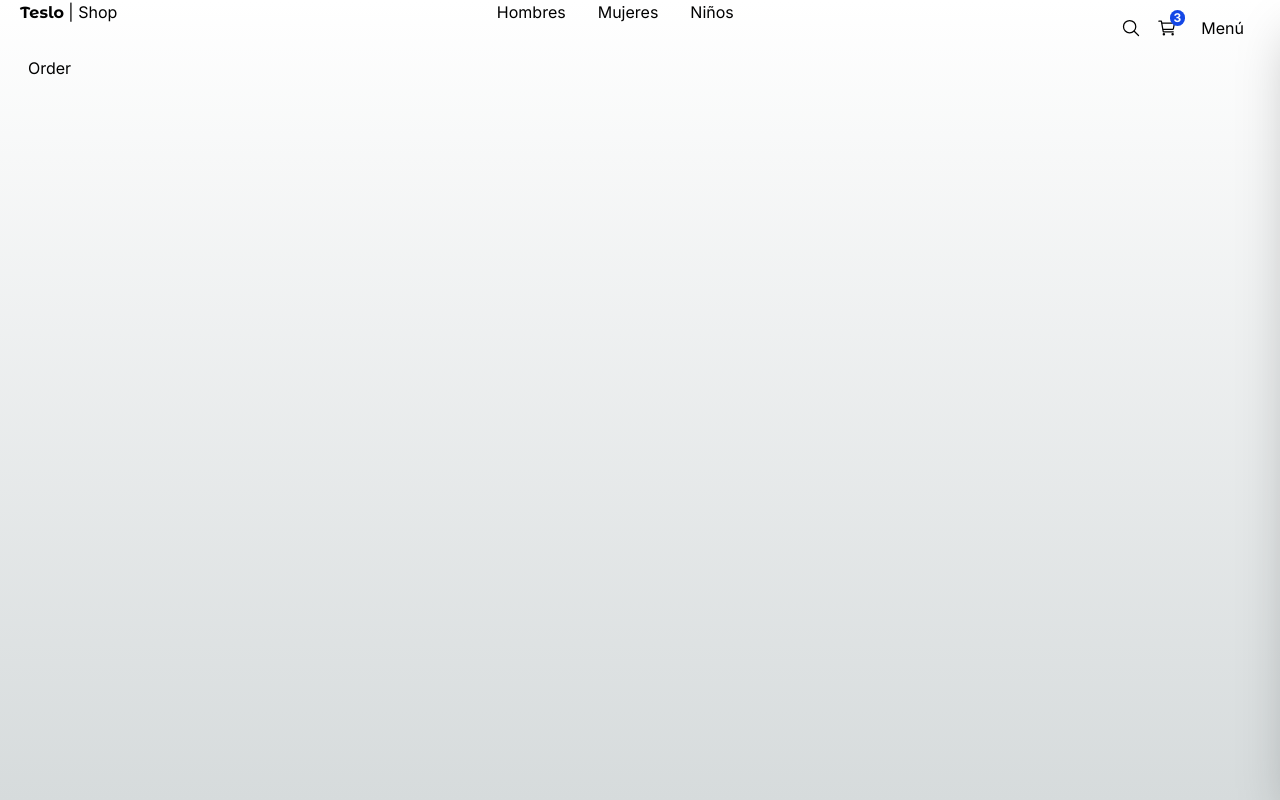
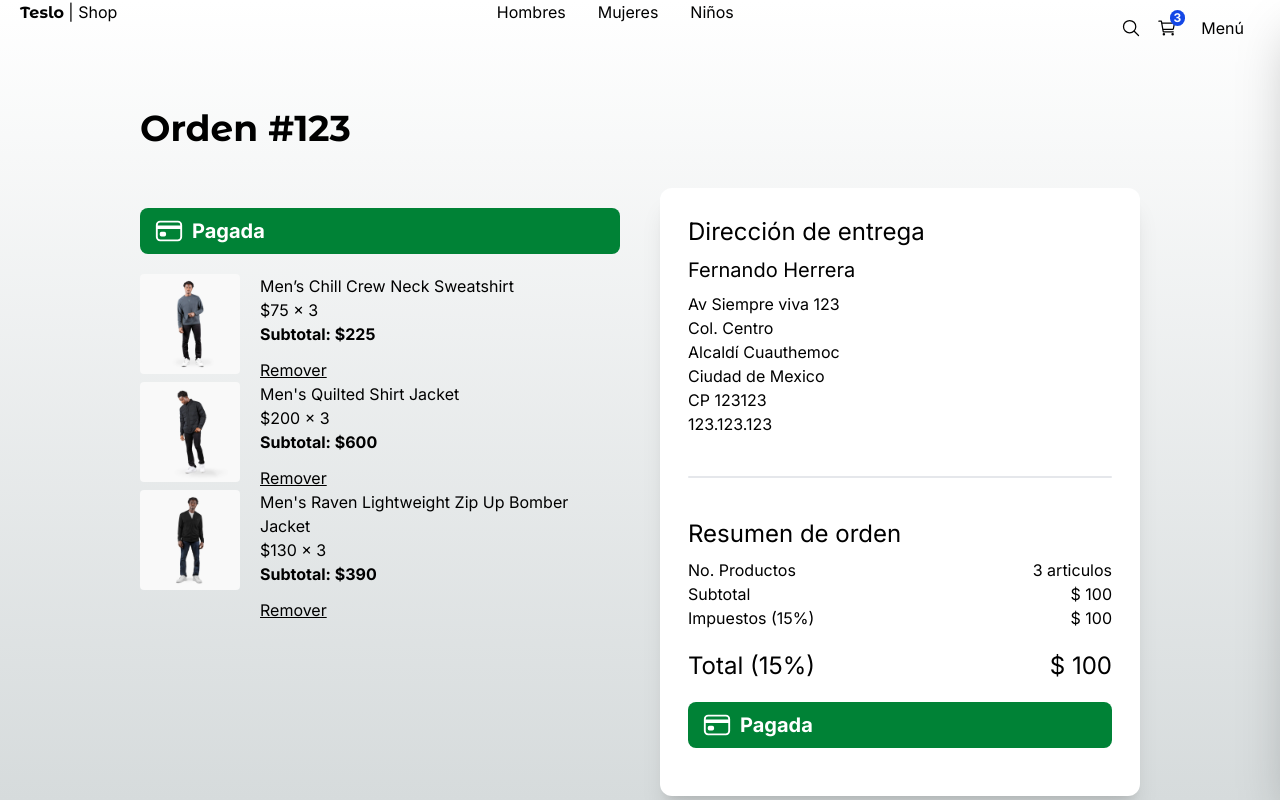
Before and after one commit to EmanuelEDiaz/eccomerceTeslo, a Next.js app: page /orders/123 in a window 1280 px wide. Built offline with nearby package versions, Linux system fonts and the light colour scheme.

Commit message:
disclamer link and order ui

```diff
--- a/app/(shop)/checkout/page.tsx
+++ b/app/(shop)/checkout/page.tsx
@@ -31,8 +31,8 @@
                   width={100}
                   height={100}
                   style={{
-                    width:'100px',
-                    height:'100px'
+                    width: "100px",
+                    height: "100px",
                   }}
                   alt={product.title}
                   className="mr-5 rounded"
@@ -59,13 +59,9 @@
               <p>Ciudad de Mexico</p>
               <p>CP 123123</p>
               <p>123.123.123</p>
-
             </div>
             {/* Divider */}
-            <div
-              className="w-full h-0.5 rounded bg-gray-200 mb-10"
-            />
-
+            <div className="w-full h-0.5 rounded bg-gray-200 mb-10" />
 
             <h2 className="text-2xl mb-2">Resumen de orden</h2>
             <div className="grid grid-cols-2">
@@ -80,17 +76,29 @@
 
               <span className="mt-5 text-2xl">Total (15%)</span>
               <span className="mt-5 text-2xl text-right">$ 100</span>
-
             </div>
 
             <div className="mt-5 mb-2 w-full">
+              <p className="mb-5">
+                {/* Disclaimer */}
+                <span className="text-xs">
+                  Al hacer clic en "Colocar orden", aceptas nuestros{" "}
+                  <a href="#" className="underline">
+                    términos y condiciones
+                  </a>{" "}
+                  y{" "}
+                  <a href="#" className="underline">
+                    política de privacidad
+                  </a>
+                </span>
+              </p>
               <Link
-              className="flex btn-primary justify-center"
-              href="/orders/123">
+                className="flex btn-primary justify-center"
+                href="/orders/123"
+              >
                 Colocar orden
               </Link>
             </div>
-
           </div>
         </div>
       </div>
--- a/app/(shop)/orders/[id]/page.tsx
+++ b/app/(shop)/orders/[id]/page.tsx
@@ -1,11 +1,118 @@
+import { Title } from "@/components";
+import { initialData } from "@/seed/seed";
+import clsx from "clsx";
+import Image from "next/image";
+import Link from "next/link";
+import { IoCardOutline } from "react-icons/io5";
 
+const productInCart = [
+  initialData.products[0],
+  initialData.products[1],
+  initialData.products[2],
+];
+export default async function Order({
+  params,
+}: {
+  params: Promise<{ id: string }>;
+}) {
+  const { id } = await params;
+  // TODO: Verificar
 
-export default function Order() {
-return (
+  return (
+    <div className="flex justify-center items-center mb-72 px-10 sm:px-0">
+      <div className="flex flex-col w-[1000px]">
+        <Title title={`Orden #${id}`} />
 
-      <div className="">
-        <h1> Order</h1>
+        <div className="grid grid-cols-1 sm:grid-cols-2 gap-10">
+          {/* Carrito */}
+          <div className="flex flex-col mt-5">
+            <div
+              className={clsx(
+                "flex items-center rounded-lg py-2 px-3.5 text-xl font-bold text-white mb-5",
+                {
+                  "bg-red-500": false,
+                  "bg-green-700": true,
+                },
+              )}
+            >
+              <IoCardOutline size={30} />
+              {/* <span className="mx-2">Pendiente de Pago</span> */}
+              <span className="mx-2">Pagada</span>
+            </div>
+
+            {/* Item */}
+            {productInCart.map((product) => (
+              <div key={product.slug} className="flex">
+                <Image
+                  src={`/products/${product.images[0]}`}
+                  width={100}
+                  height={100}
+                  style={{
+                    width: "100px",
+                    height: "100px",
+                  }}
+                  alt={product.title}
+                  className="mr-5 rounded"
+                />
+                <div>
+                  <p>{product.title}</p>
+                  <p>${product.price} x 3</p>
+                  <p className="font-bold">Subtotal: ${product.price * 3}</p>
+
+                  <button className="underline mt-3">Remover</button>
+                </div>
+              </div>
+            ))}
+          </div>
+
+          {/* Checkout - Resumen del orden*/}
+          <div className="bg-white rounded-xl shadow-xl p-7">
+            <h2 className="text-2xl mb-2">Dirección de entrega</h2>
+            <div className="mb-10">
+              <p className="text-xl mb-2">Fernando Herrera</p>
+              <p>Av Siempre viva 123</p>
+              <p>Col. Centro</p>
+              <p>Alcaldí Cuauthemoc</p>
+              <p>Ciudad de Mexico</p>
+              <p>CP 123123</p>
+              <p>123.123.123</p>
+            </div>
+            {/* Divider */}
+            <div className="w-full h-0.5 rounded bg-gray-200 mb-10" />
+
+            <h2 className="text-2xl mb-2">Resumen de orden</h2>
+            <div className="grid grid-cols-2">
+              <span>No. Productos</span>
+              <span className="text-right">3 articulos</span>
+
+              <span>Subtotal</span>
+              <span className="text-right">$ 100</span>
+
+              <span>Impuestos (15%)</span>
+              <span className="text-right">$ 100</span>
+
+              <span className="mt-5 text-2xl">Total (15%)</span>
+              <span className="mt-5 text-2xl text-right">$ 100</span>
+            </div>
+
+            <div className="mt-5 mb-2 w-full">
+              <div
+                className={clsx(
+                  "flex items-center rounded-lg py-2 px-3.5 text-xl font-bold text-white mb-5",
+                  {
+                    "bg-red-500": false,
+                    "bg-green-700": true,
+                  },
+                )}
+              >
+                <IoCardOutline size={30} />
+                {/* <span className="mx-2">Pendiente de Pago</span> */}
+                <span className="mx-2">Pagada</span>
+              </div>
+            </div>
+          </div>
+        </div>
       </div>
-
+    </div>
   );
 }
```
